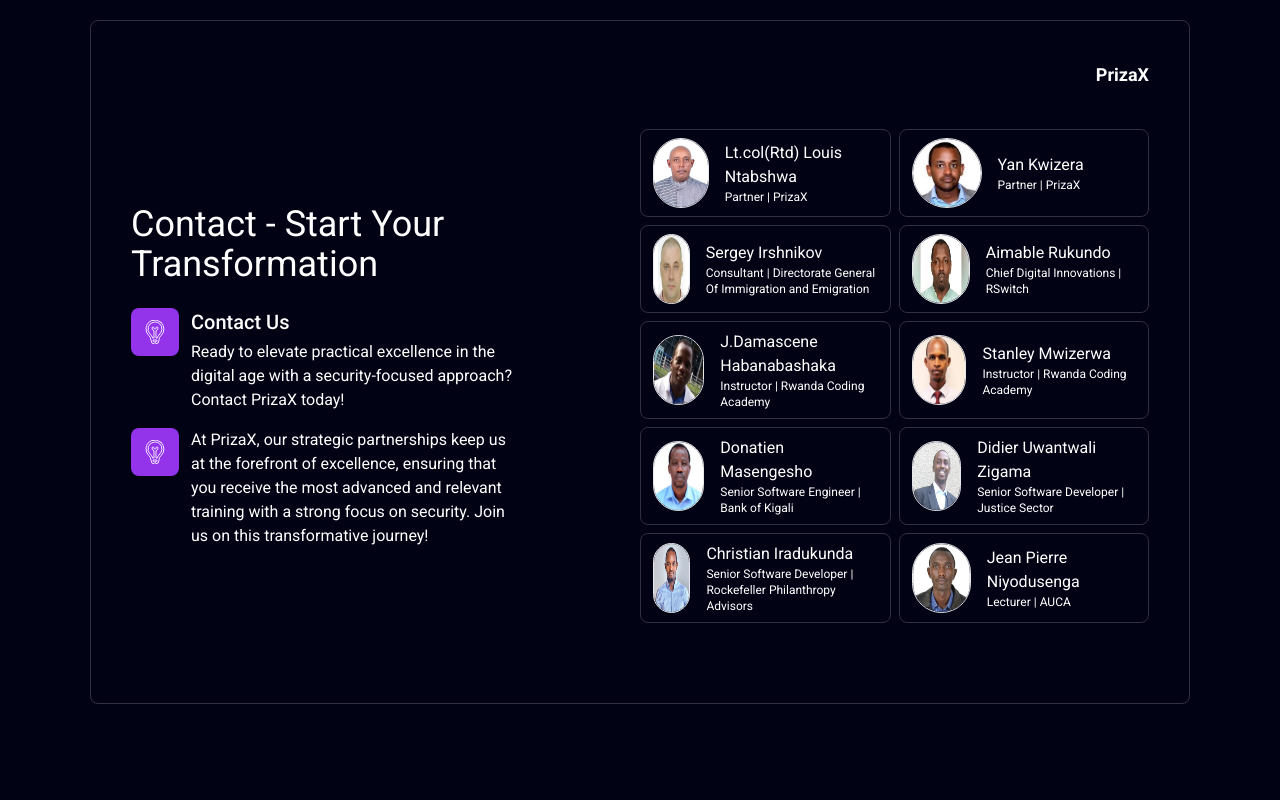
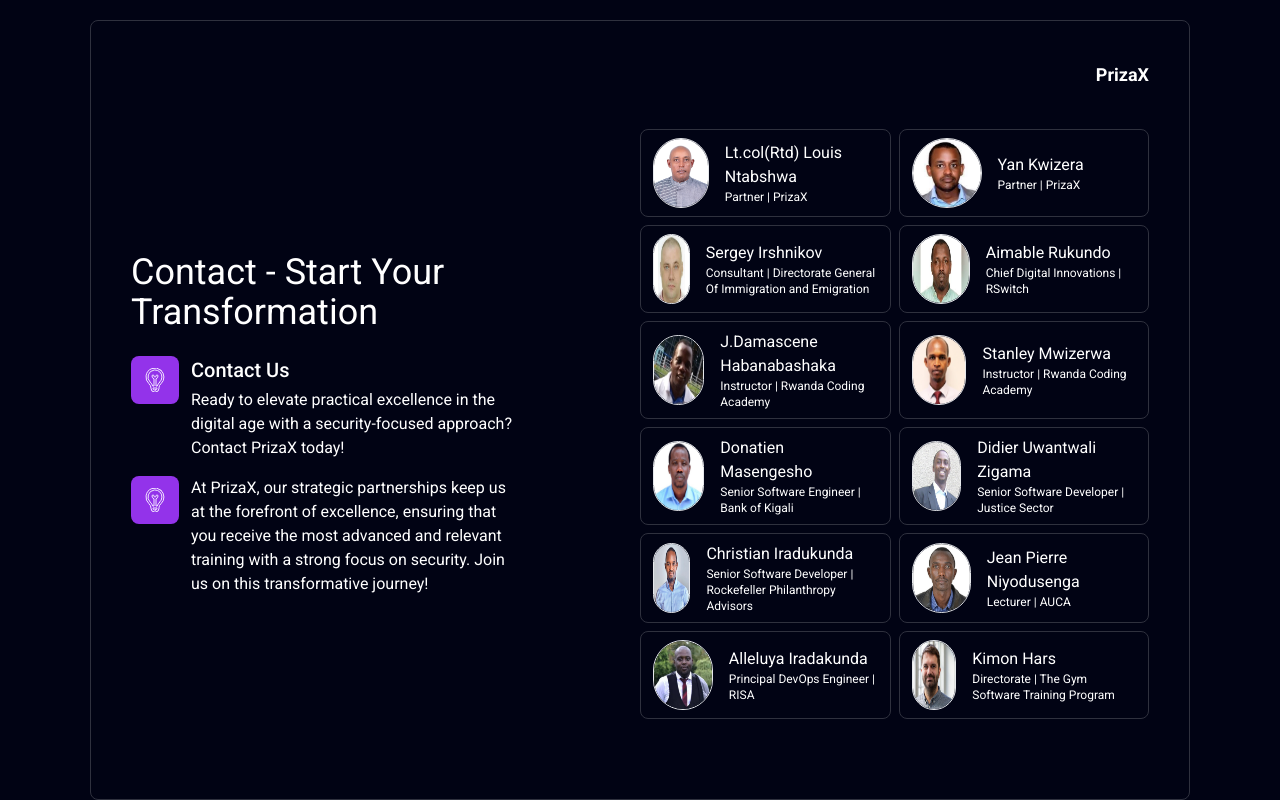
Before and after one commit to dexnis8/PrizaX, a React (Vite) app: page / in a window 1280 px wide. Shown: the part 6154-6954 px from the top of the page. Before the commit the page ends 6858 px from the top, so only its background shows below. Built offline with nearby package versions, Linux system fonts and the light colour scheme; the HTML template or start-up script is replaced by a standard one.

Commit message:
fixed responsiveness and images

```diff
--- a/src/components/Contact.jsx
+++ b/src/components/Contact.jsx
@@ -64,17 +64,17 @@
       role: "Lecturer | AUCA",
     },
 
-    // {
-    //   id: 11,
-    //   name: "Alleluya Iradakunda",
-    //   role: "Principal DevOps Engineer | RISA",
-    // },
+    {
+      id: 11,
+      name: "Alleluya Iradakunda",
+      role: "Principal DevOps Engineer | RISA",
+    },
 
-    // {
-    //   id: 12,
-    //   name: "Kimon Hars",
-    //   role: "Directorate | The Gym Software Training Program",
-    // },
+    {
+      id: 12,
+      name: "Kimon Hars",
+      role: "Directorate | The Gym Software Training Program",
+    },
   ];
   return (
     <>
```
